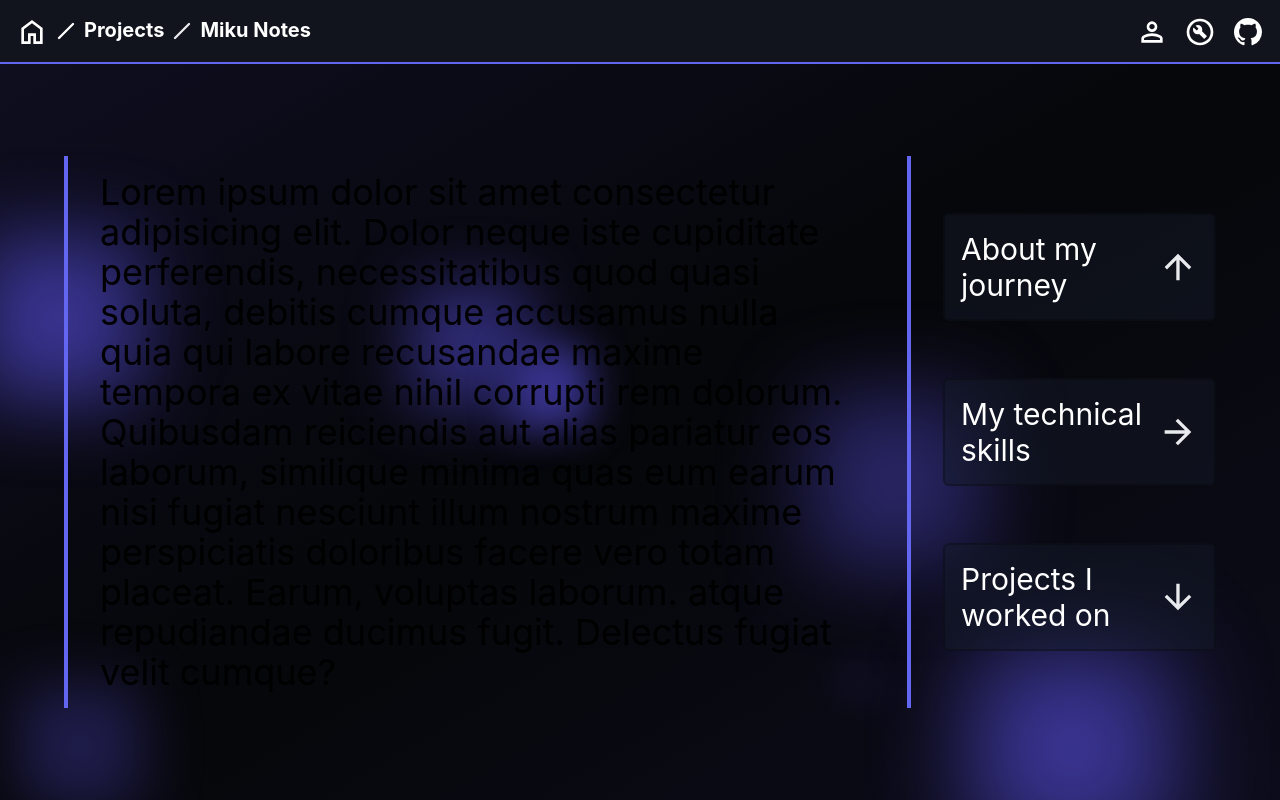
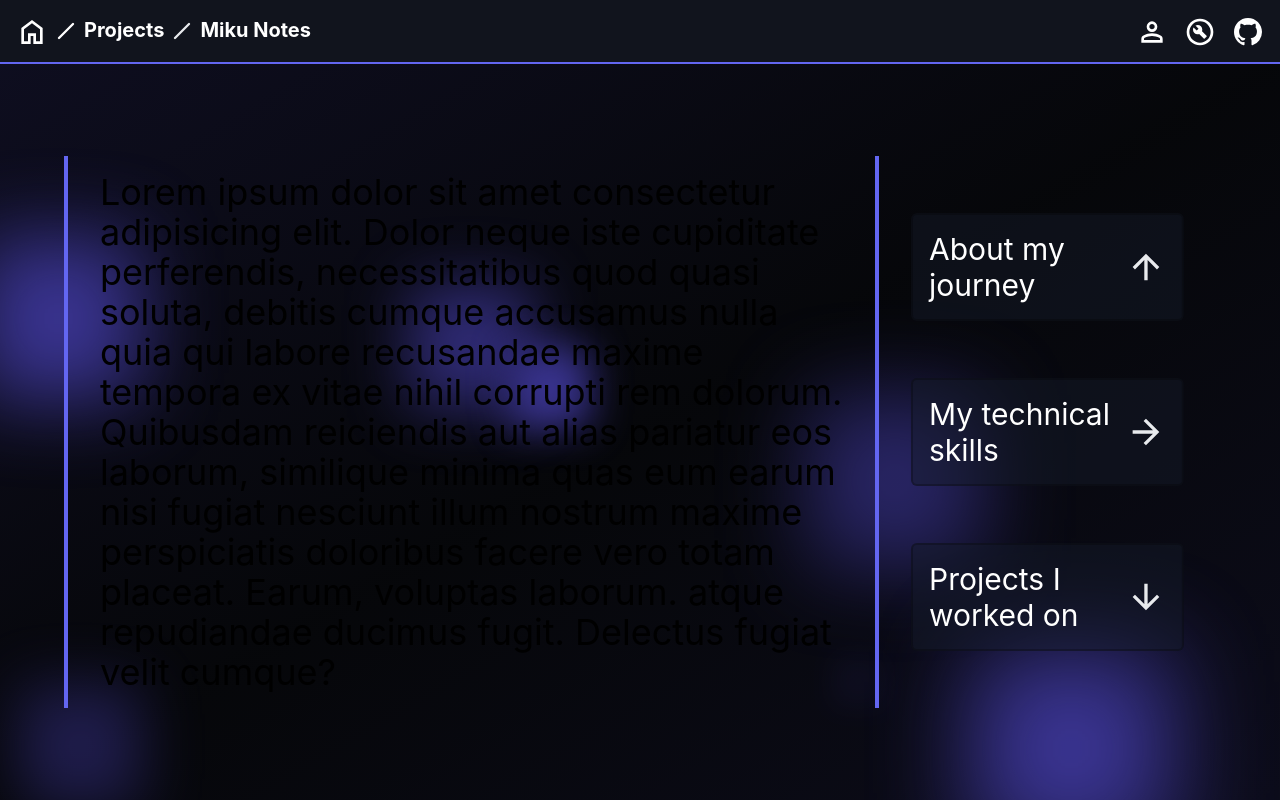
Before and after one commit to kutoru/me-v3, a React (Vite) app: page / in a window 1280 px wide. Shown: the top 800 px of the page. Built offline with nearby package versions, Linux system fonts and the light colour scheme.

Commit message:
Fix adaptivity for medium screens

```diff
--- a/src/Home/ExpandedSkillCard.tsx
+++ b/src/Home/ExpandedSkillCard.tsx
@@ -56,15 +56,16 @@ export default function ExpandedSkillCard({
         href={"/projects?skills=" + getSkillCode(name)}
         onClick={(e) => e.preventDefault()}
         className={
-          "group/block p-3 flex flex-col gap-3 flex-none md:rounded-b-md bg-dark-700" +
+          "group/block p-3 flex flex-none md:rounded-b-md bg-dark-700" +
           blockTransition
         }
       >
-        <div className="flex-1 flex text-2xl transition-all group-hover/block:scale-[1.01]">
-          <span className="m-auto">{name}</span>
+        <div className="my-auto flex-1">
+          <div className="flex-1 text-2xl text-center transition-all group-hover/block:scale-[1.01]">
+            {name}
           </div>
 
-        <div className="flex gap-3 transition-all group-hover/block:scale-[0.975]">
+          <div className="mt-3 flex gap-3 transition-all group-hover/block:scale-[0.975]">
             <div className="flex-1 h-7 border-2 border-white rounded-md overflow-hidden md:w-40 md:flex-none">
               <div
                 className={
@@ -76,6 +77,7 @@ export default function ExpandedSkillCard({
             </div>
 
             <span className="my-auto text-xl">{percentage}%</span>
+          </div>
         </div>
       </a>
 
--- a/src/Home/Home.tsx
+++ b/src/Home/Home.tsx
@@ -211,10 +211,10 @@ export default function Home() {
           height: `calc(100dvh - ${headerHeight}px)`,
         }}
       >
-        <div className="flex mx-auto size-full lg:max-w-4xl xl:max-w-6xl cursor-default">
+        <div className="flex mx-auto size-full lg:max-w-4xl xl:max-w-6xl cursor-default overflow-y-auto">
           <div className="flex flex-col gap-0 md:flex-row md:gap-0 my-auto w-full">
-            <div className="border-s-2 px-4 py-2 flex-1 border-indigo-500 md:ps-8 md:pe-0 md:py-4 md:text-4xl md:border-s-4 z-20 overflow-hidden">
-              <div ref={introText}>
+            <div className="flex-1 flex border-indigo-500 border-s-2 md:border-s-4 px-4 py-2 md:px-6 md:py-3 lg:px-8 lg:py-4 md:text-2xl lg:text-3xl xl:text-4xl z-20 overflow-hidden">
+              <div ref={introText} className="my-auto">
                 Lorem ipsum dolor sit amet consectetur adipisicing elit. Dolor
                 neque iste cupiditate perferendis, necessitatibus quod quasi
                 soluta, debitis cumque accusamus nulla quia qui labore
@@ -229,7 +229,7 @@ export default function Home() {
 
             <div
               ref={introButtons}
-              className="flex flex-col justify-evenly border-s-2 p-4 pt-2 gap-4 border-indigo-500 md:border-s-4 md:ms-16 md:ps-8 md:pe-0 md:py-8 md:gap-8 z-20 overflow-hidden"
+              className="flex flex-col justify-evenly border-indigo-500 border-s-2 md:border-s-4 p-4 pt-2 md:p-6 lg:p-8 gap-4 md:gap-6 lg:gap-8 z-20 overflow-hidden"
             >
               <IntroButton href="/about-me" onClick={() => {}} icon="up">
                 About my <br className="hidden md:block" />
--- a/src/Home/IntroButton.tsx
+++ b/src/Home/IntroButton.tsx
@@ -15,7 +15,7 @@ export default function IntroButton({
 }) {
   function getIcon() {
     const className =
-      "my-auto size-8 md:size-10 group-hover/btn:scale-125 transition-all group-hover/btn:drop-shadow-[0_0_5px_hsla(0,0%,100%,0.25)] group-active/btn:fill-gray-300";
+      "my-auto size-8 md:size-9 lg:size-10 group-hover/btn:scale-125 transition-all group-hover/btn:drop-shadow-[0_0_5px_hsla(0,0%,100%,0.25)] group-active/btn:fill-gray-300";
 
     switch (icon) {
       case "up":
@@ -35,7 +35,7 @@ export default function IntroButton({
         onClick();
       }}
       className={
-        "flex bg-dark-600 bg-opacity-50 p-2 text-xl rounded-md border-2 border-black border-opacity-25 pointer-events-auto md:p-4 md:text-3xl" +
+        "flex bg-dark-600 bg-opacity-50 p-2 text-xl rounded-md border-2 border-black border-opacity-25 pointer-events-auto md:p-3 lg:p-4 md:text-2xl lg:text-3xl" +
         " group/btn transition-[border-color,background-color] hover:bg-dark-500 hover:bg-opacity-30 hover:border-opacity-75 hover:border-indigo-500 active:border-opacity-50"
       }
     >
--- a/src/Home/ProjectCard.tsx
+++ b/src/Home/ProjectCard.tsx
@@ -26,7 +26,8 @@ export default function ProjectCard({
   const projectContainer = useRef<HTMLDivElement>(null);
   const imageContainer = useRef<HTMLDivElement>(null);
 
-  useGSAP(() => {
+  useGSAP(
+    () => {
       const defaultConfig = {
         scrollTrigger: {
           trigger: projectContainer.current,
@@ -48,15 +49,20 @@ export default function ProjectCard({
         borderColor: "rgba(99,102,241,0)",
       });
 
-    animateImageContainer();
-  });
+      const cancelAnimation = animateImageContainer();
+      return () => cancelAnimation();
+    },
+    { dependencies: [screenSize], revertOnUpdate: true },
+  );
 
   function animateImageContainer(previousTl?: gsap.core.Timeline) {
     previousTl?.kill();
 
     const tl = gsap.timeline({
       defaults: { ease: "sine.inOut" },
-      onComplete: () => animateImageContainer(tl),
+      onComplete: () => {
+        animateImageContainer(tl);
+      },
     });
     tl.set(imageContainer.current!, {
       boxShadow: "0 0 25px 5px rgba(99,102,241,0)",
@@ -70,6 +76,8 @@ export default function ProjectCard({
       boxShadow: "0 0 25px 5px rgba(99,102,241,0)",
       duration: () => 2 + Math.random() * 3,
     });
+
+    return () => tl.kill();
   }
 
   function getSmallTextSection() {
```
Lines whose indentation alone changed are shown as unchanged.
